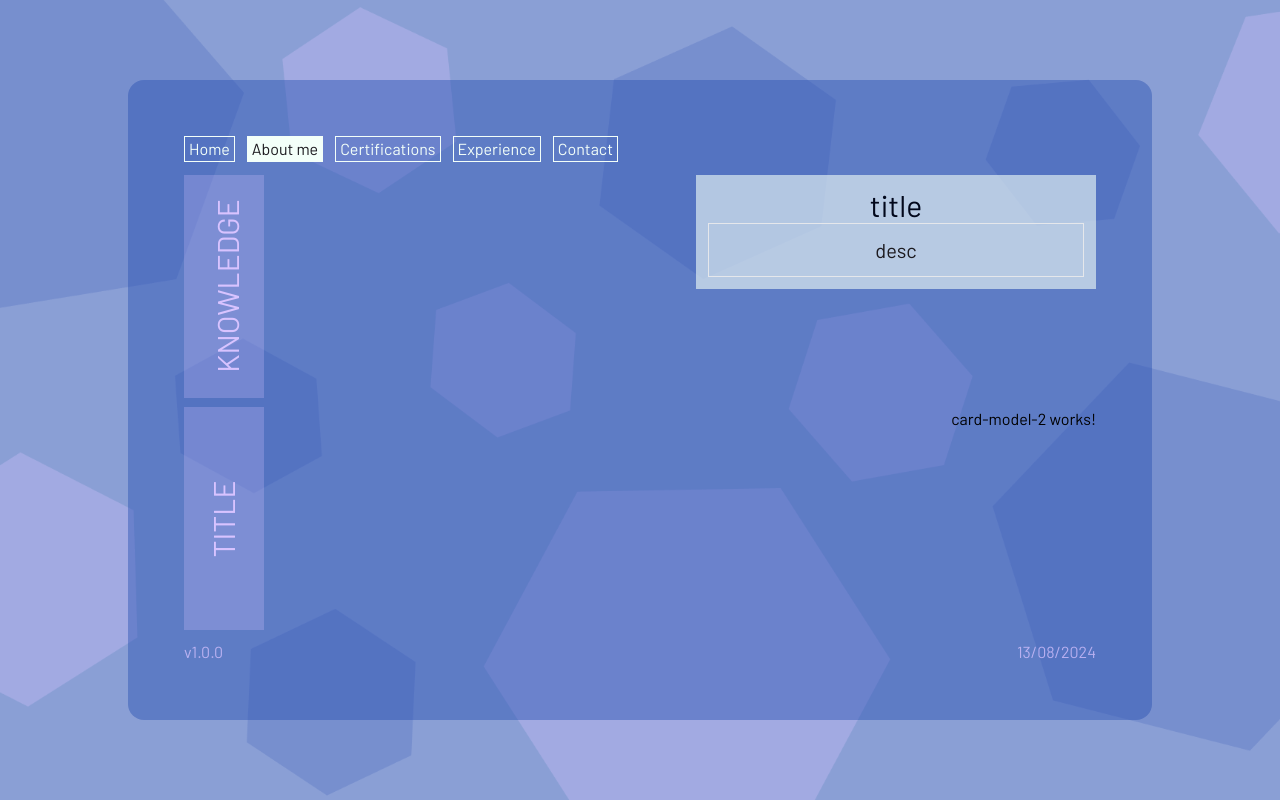
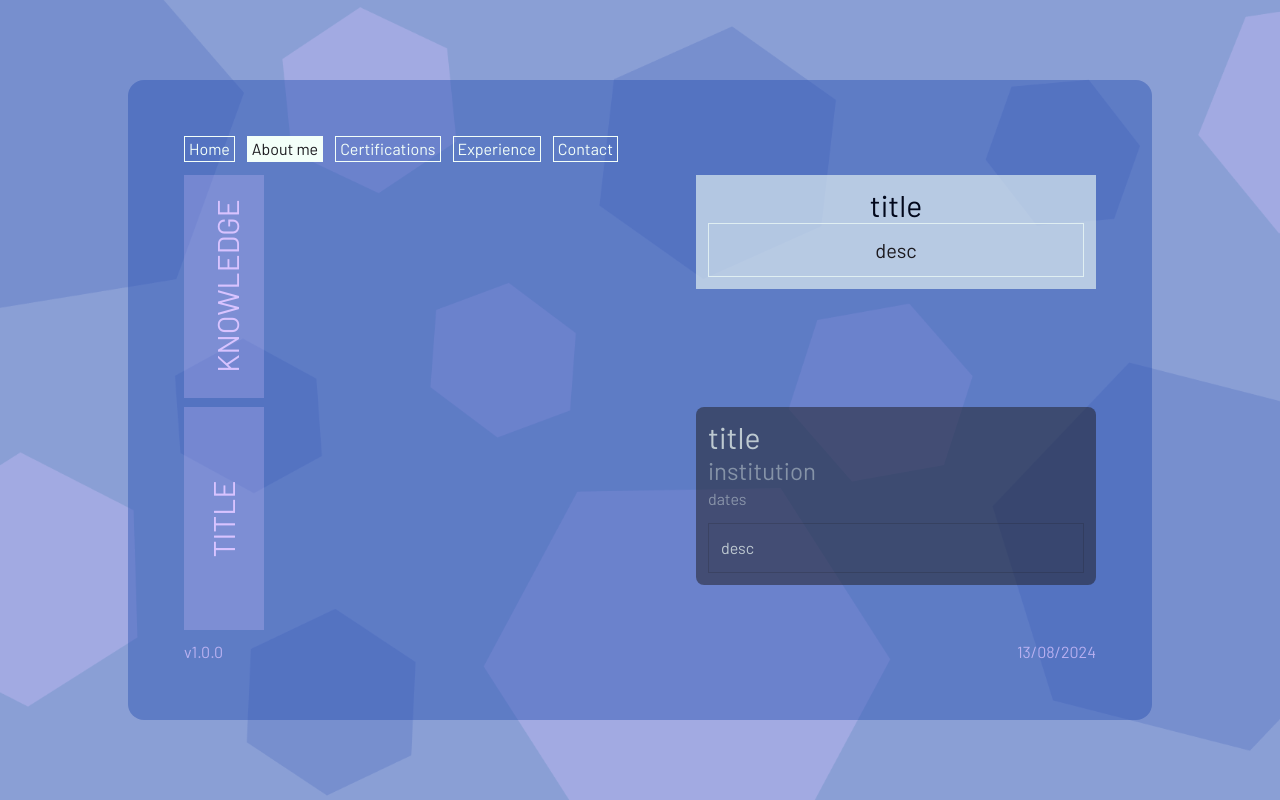
Before and after one commit to abmonzalvof/WebSite, an Angular app: page /about in a window 1280 px wide. Built offline with nearby package versions, Linux system fonts and the light colour scheme.

Commit message:
(ADD) Add structure and style of  card model 2

```diff
--- a/src/shared/card-model-2/card-model-2.component.html
+++ b/src/shared/card-model-2/card-model-2.component.html
@@ -1 +1,17 @@
-<p>card-model-2 works!</p>
+<div class="card-model-1 h-full p-3 flex flex-wrap justify-center content-between bg-raisinblack-250 rounded-lg">
+    <label class="w-full text-3xl text-mintcream-350">
+        {{title}}
+    </label>
+    <div class="w-full flex flex-wrap text-mintcream-200 mb-3">
+        @if(link.length > 0){
+            <a [href]="link">
+                <mat-icon>open_in_new</mat-icon>
+            </a>
+        }
+        <label class="text-2xl">{{institution}}</label>
+        <label class="w-full text-base">{{dates}}</label>
+    </div>
+    <div class="w-full h-1/2 p-3 flex flex-wrap justify-start content-center border border-raisinblack-100 text-mintcream-350 text-base overflow-y-hidden whitespace-pre">
+        <p>{{description}}</p>
+    </div>
+</div>
--- a/tailwind.config.js
+++ b/tailwind.config.js
@@ -10,8 +10,9 @@ module.exports = {
     extend: {
       colors:{
         'mintcream': {
-          140: 'rgb(243,255,249,0.70)',
+          200: 'rgb(243,255,249,0.40)',
           300: 'rgb(243,255,249,0.60)',
+          350: 'rgb(243,255,249,0.70)',
           500: '#F3FFF9'
         },
         'sapphire': {
@@ -28,6 +29,8 @@ module.exports = {
           500: '#01071B'
         },
         'raisinblack': {
+          100: 'rgb(28,26,31,0.2)',
+          250: 'rgb(28,26,31,0.5)',
           500: '#1C1A1F'
         }
       },},
```
Also changed, not shown: src/shared/card-model-2/card-model-2.component.ts (+8 -2 lines).
